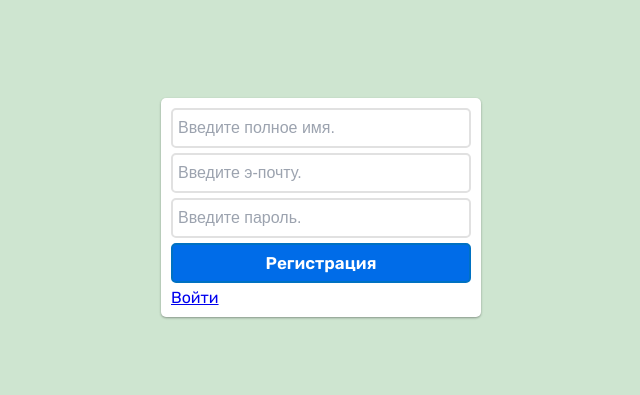
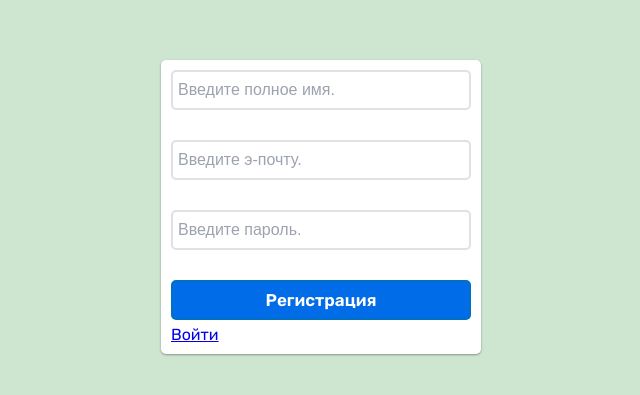
Before and after one commit to Yusupov-droid/personal-area, a React (Create React App) app: page /sign-up in a window 1280 px wide. Shown: the part 183-578 px from the top of the page, without its empty margins (319-959 px from the left). Built offline with nearby package versions, Linux system fonts and the light colour scheme; no server answers; the HTML template or start-up script is replaced by a standard one.

Commit message:
Replace inline error messages to component🤠🤠

```diff
--- a/src/components/auth-form/LoginForm.tsx
+++ b/src/components/auth-form/LoginForm.tsx
@@ -3,7 +3,7 @@ import React from 'react';
 
 import Input from '../UI/input/Input';
 import Button from '../UI/button/Button';
-import { Form, FormGroup } from '../form/Form';
+import { Form, FormErrorMessage, FormGroup } from '../form/Form';
 import { Link } from 'react-router-dom';
 import { useFormik } from 'formik';
 import { LoginSchema } from '../../validation-schemas';
@@ -33,7 +33,7 @@ const LoginForm = () => {
                     onBlur={formik.handleBlur}
                     onChange={formik.handleChange}
                 />
-                {formik.errors.email && formik.touched.email ? <div>{formik.errors.email}</div> : null}
+                <FormErrorMessage touched={formik.touched.email} message={formik.errors.email} />
             </FormGroup>
             <FormGroup>
                 <Input
@@ -43,7 +43,7 @@ const LoginForm = () => {
                     onBlur={formik.handleBlur}
                     onChange={formik.handleChange}
                 />
-                {formik.errors.password && formik.touched.password ? <div>{formik.errors.password}</div> : null}
+                <FormErrorMessage touched={formik.touched.password} message={formik.errors.password} />
             </FormGroup>
             <FormGroup>
                 <Button type='submit' role={'primary'}>
--- a/src/components/auth-form/RegisterForm.tsx
+++ b/src/components/auth-form/RegisterForm.tsx
@@ -1,12 +1,13 @@
 import { useAuth } from '../../hooks/use-auth';
 
-import { Form, FormGroup } from '../form/Form';
+import { Form, FormErrorMessage, FormGroup } from '../form/Form';
 import Input from '../UI/input/Input';
 import Button from '../UI/button/Button';
 import { Link } from 'react-router-dom';
 
 import { useFormik } from 'formik';
 import { RegisterSchema } from '../../validation-schemas';
+import React from 'react';
 
 
 const RegisterForm = () => {
@@ -35,7 +36,7 @@ const RegisterForm = () => {
                     onBlur={formik.handleBlur}
                     onChange={formik.handleChange}
                 />
-                {formik.errors.name && formik.touched.name ? <div>{formik.errors.name}</div> : null}
+                <FormErrorMessage touched={formik.touched.name} message={formik.errors.name} />
             </FormGroup>
             <FormGroup>
                 <Input
@@ -46,7 +47,7 @@ const RegisterForm = () => {
                     onBlur={formik.handleBlur}
                     onChange={formik.handleChange}
                 />
-                {formik.errors.email && formik.touched.email ? <div>{formik.errors.email}</div> : null}
+                <FormErrorMessage touched={formik.touched.email} message={formik.errors.email} />
             </FormGroup>
             <FormGroup>
                 <Input
@@ -57,7 +58,7 @@ const RegisterForm = () => {
                     onBlur={formik.handleBlur}
                     onChange={formik.handleChange}
                 />
-                {formik.errors.password && formik.touched.password ? <div>{formik.errors.password}</div> : null}
+                <FormErrorMessage touched={formik.touched.password} message={formik.errors.password} />
             </FormGroup>
             <FormGroup>
                 <Button type='submit' role={'primary'}>
--- a/src/components/contact-form/ContactCreateForm.tsx
+++ b/src/components/contact-form/ContactCreateForm.tsx
@@ -3,7 +3,7 @@ import { useContact } from '../../hooks/use-contact';
 
 import Input from '../UI/input/Input';
 import Button from '../UI/button/Button';
-import { Form, FormGroup } from '../form/Form';
+import { Form, FormErrorMessage, FormGroup } from '../form/Form';
 import { useFormik } from 'formik';
 import { ContactUpdateAndCreateSchema } from '../../validation-schemas';
 
@@ -35,7 +35,7 @@ const ContactCreateForm: React.FC<Props> = (props) => {
                     onBlur={formik.handleBlur}
                     onChange={formik.handleChange}
                 />
-                {formik.errors.name && formik.touched.name ? <div>{formik.errors.name}</div> : null}
+                <FormErrorMessage touched={formik.touched.name} message={formik.errors.name} />
             </FormGroup>
             <FormGroup>
                 <Input
@@ -46,7 +46,7 @@ const ContactCreateForm: React.FC<Props> = (props) => {
                     onBlur={formik.handleBlur}
                     onChange={formik.handleChange}
                 />
-                {formik.errors.phone && formik.touched.phone ? <div>{formik.errors.phone}</div> : null}
+                <FormErrorMessage touched={formik.touched.phone} message={formik.errors.phone} />
             </FormGroup>
             <FormGroup>
                 <Button type='submit' role={'primary'}>Создать</Button>
--- a/src/components/contact-form/ContactUpdateForm.tsx
+++ b/src/components/contact-form/ContactUpdateForm.tsx
@@ -1,7 +1,7 @@
 import React from 'react';
 import { IContactDTO } from '../../api/contacts/contact.service';
 import { useContact } from '../../hooks/use-contact';
-import { Form, FormGroup } from '../form/Form';
+import { Form, FormErrorMessage, FormGroup } from '../form/Form';
 import Input from '../UI/input/Input';
 import Button from '../UI/button/Button';
 import { useFormik } from 'formik';
@@ -37,7 +37,7 @@ const ContactUpdateForm: React.FC<Props> = (props) => {
                     onBlur={formik.handleBlur}
                     onChange={formik.handleChange}
                 />
-                {formik.errors.name && formik.touched.name ? <div>{formik.errors.name}</div> : null}
+                <FormErrorMessage touched={formik.touched.name} message={formik.errors.name} />
             </FormGroup>
             <FormGroup>
                 <Input
@@ -48,7 +48,7 @@ const ContactUpdateForm: React.FC<Props> = (props) => {
                     onBlur={formik.handleBlur}
                     onChange={formik.handleChange}
                 />
-                {formik.errors.phone && formik.touched.phone ? <div>{formik.errors.phone}</div> : null}
+                <FormErrorMessage touched={formik.touched.phone} message={formik.errors.phone} />
             </FormGroup>
             <FormGroup>
                 <Button type='submit' role={'primary'}>Обновить</Button>
```
